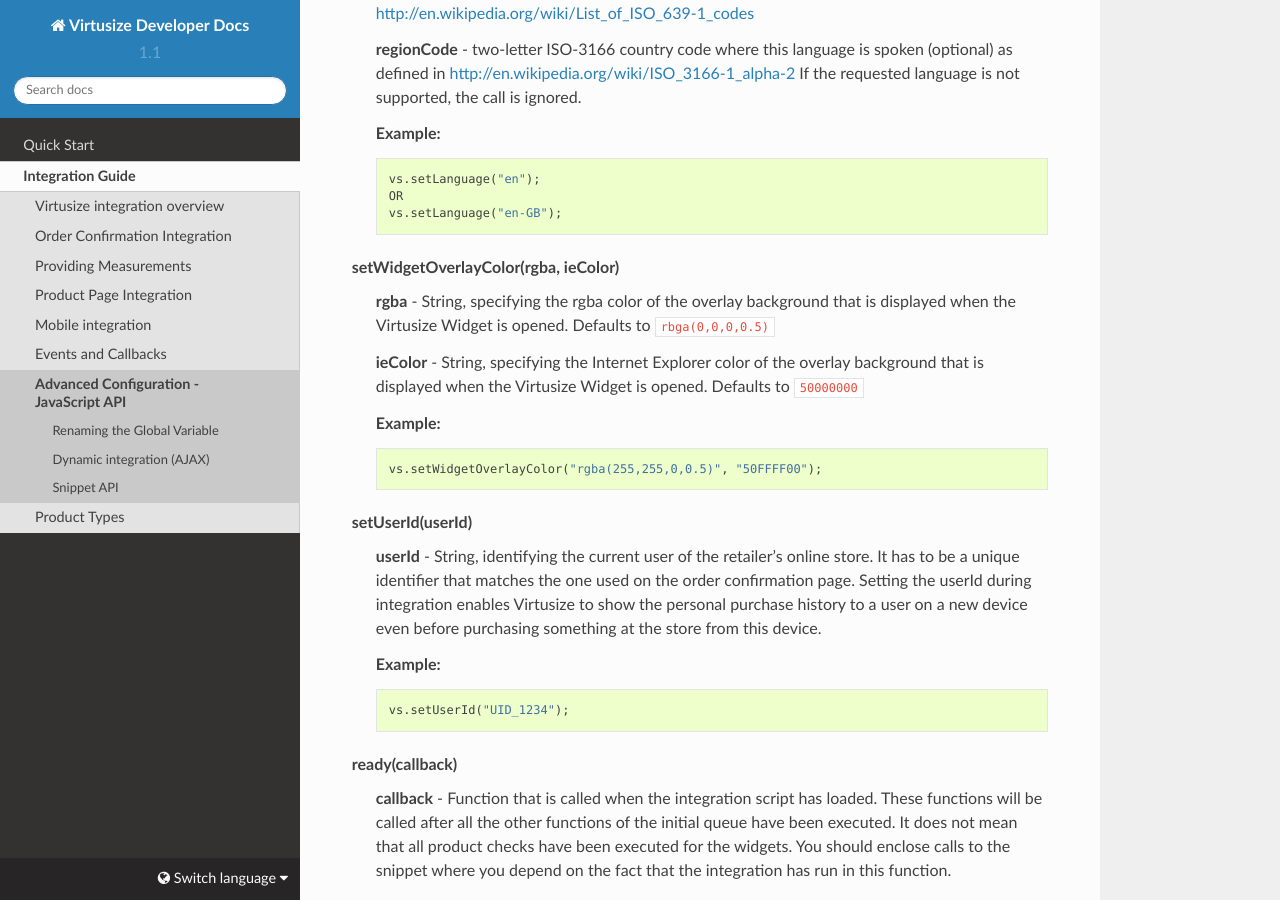
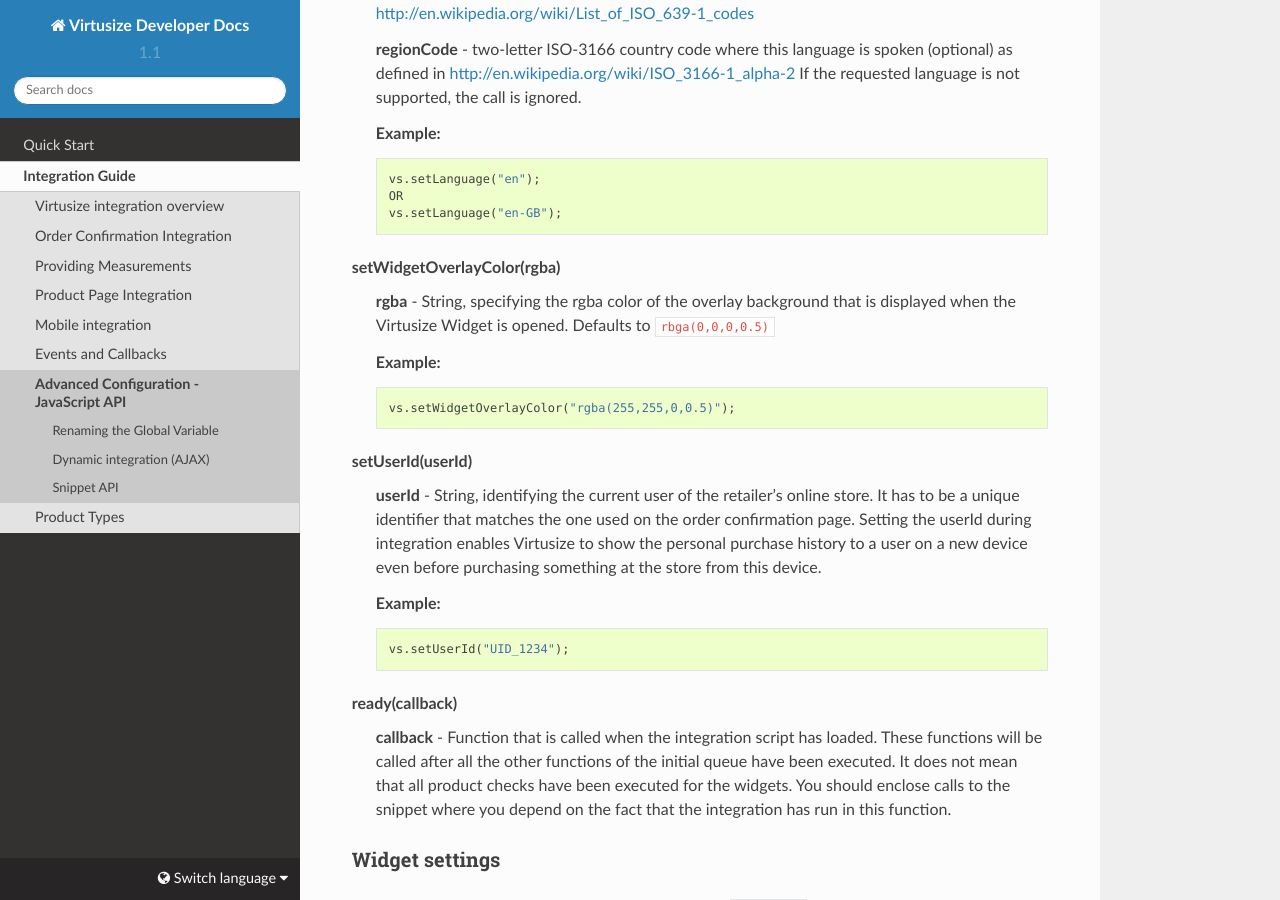
Before and after one commit to virtusize/virtusize.github.io, a Sphinx documentation site: the page built from source/integration-guide/advanced.rst, in a window 1280 px wide and 900 px high, scrolled down 2318 px. Built offline with Sphinx 7.4.7 and the Read the Docs theme 2.0.0, drawn with Linux system fonts in a browser that asks for light colours.

Commit message:
Cleanup: Removed deprecated ieColor param (again)

```diff
--- a/source/integration-guide/advanced.rst
+++ b/source/integration-guide/advanced.rst
@@ -153,20 +153,17 @@
         vs.setLanguage("en-GB");
 
 
-setWidgetOverlayColor(rgba, ieColor)
+
+setWidgetOverlayColor(rgba)
     **rgba** - String, specifying the rgba color of the overlay background that
     is displayed when the Virtusize Widget is opened. Defaults to
     ``rbga(0,0,0,0.5)``
-
-    **ieColor** - String, specifying the Internet Explorer color of the overlay
-    background that is displayed when the Virtusize Widget is opened. Defaults
-    to ``50000000``
 
     **Example:**
 
     ::
 
-        vs.setWidgetOverlayColor("rgba(255,255,0,0.5)", "50FFFF00");
+        vs.setWidgetOverlayColor("rgba(255,255,0,0.5)");
 
 
 setUserId(userId)
```
